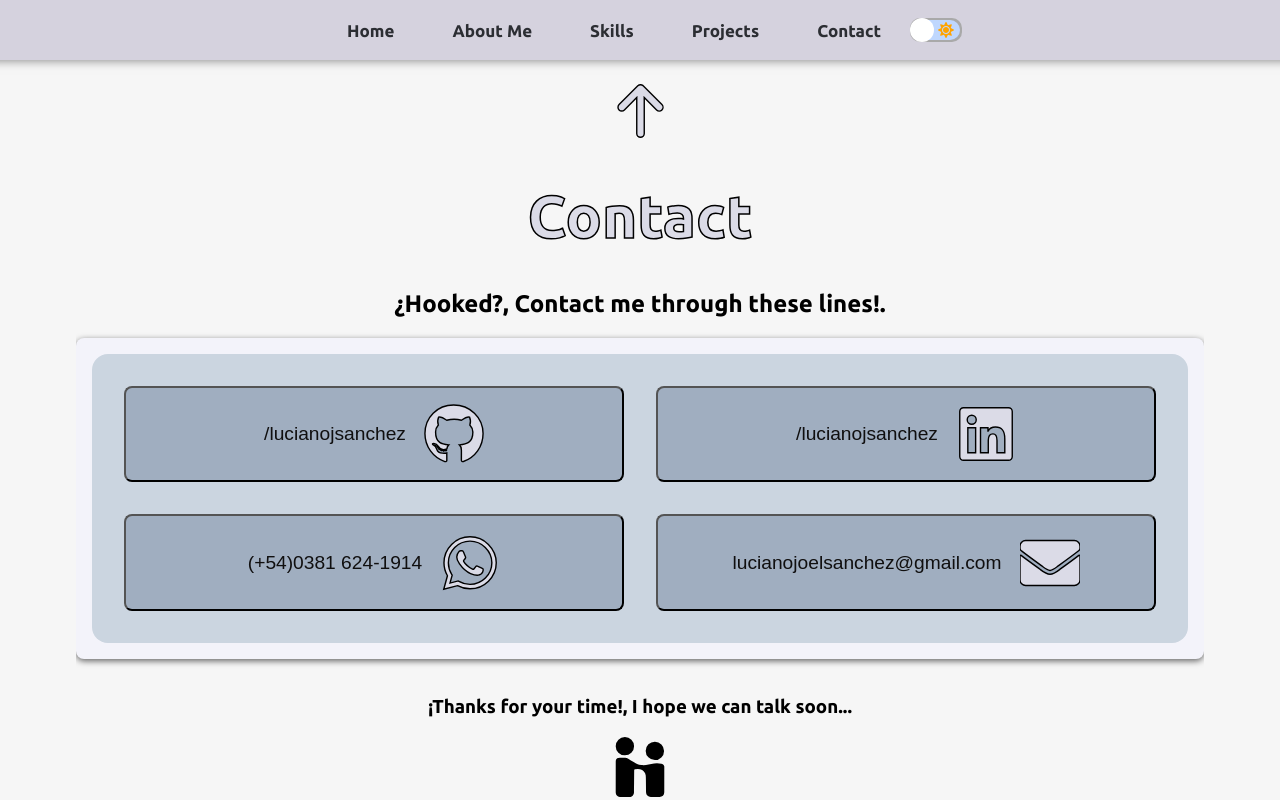
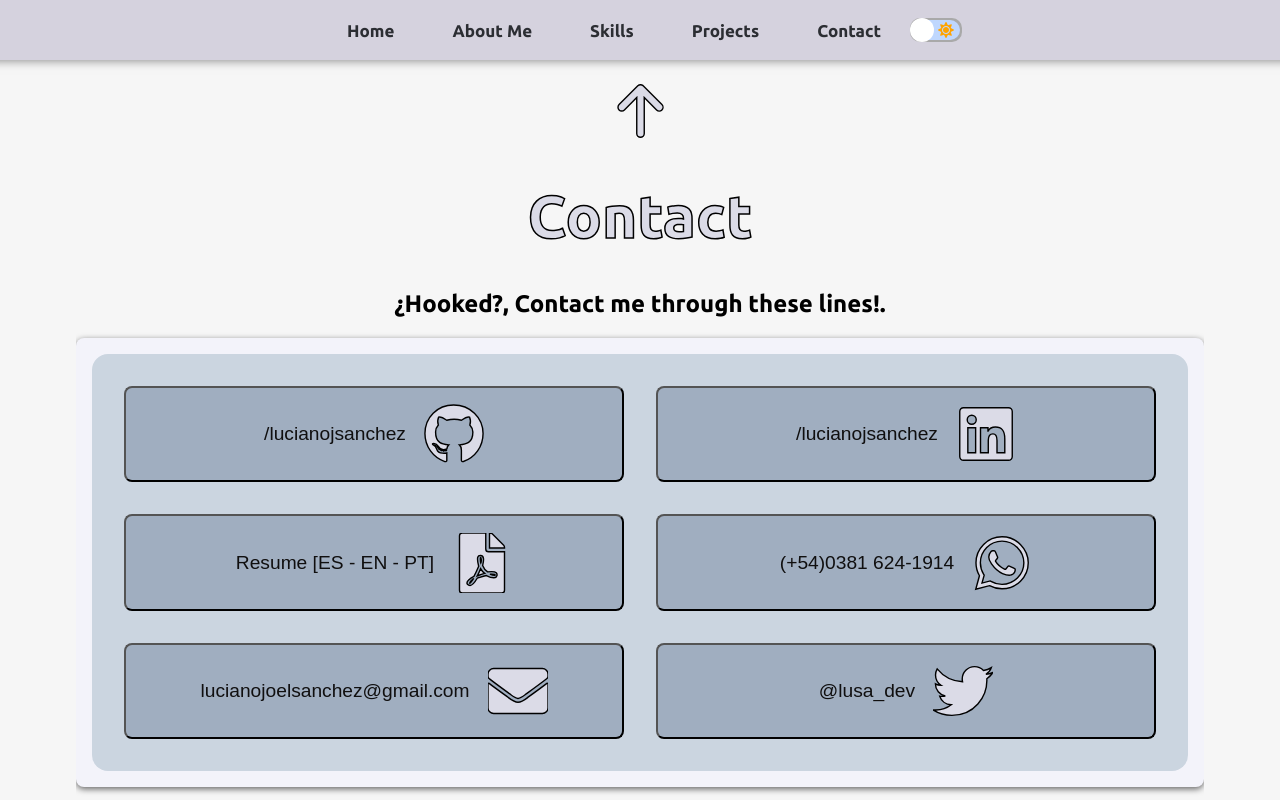
Before and after one commit to lucianojsanchez/portfolio, a React (Vite) app: page /contact in a window 1280 px wide. Shown: the top 800 px of the page. Built offline with nearby package versions, Linux system fonts and the light colour scheme.

Commit message:
added resume button and twitter

```diff
--- a/src/components/Contact/Contact.tsx
+++ b/src/components/Contact/Contact.tsx
@@ -1,5 +1,12 @@
 import React, { useContext } from "react";
-import { FaEnvelope, FaLinkedin, FaGithub, FaWhatsapp } from "react-icons/fa";
+import {
+  FaEnvelope,
+  FaLinkedin,
+  FaGithub,
+  FaWhatsapp,
+  FaFilePdf,
+  FaTwitter,
+} from "react-icons/fa";
 import styles from "./Contact.module.scss";
 import { ThemeContext } from "../../context/ThemeContext";
 import { FontAwesomeIcon } from "@fortawesome/react-fontawesome";
@@ -42,7 +49,15 @@ const Contact = () => {
                 <FaLinkedin />
               </button>
             </a>
-
+            <a
+              href="https://drive.google.com/drive/folders/156t5f2oufgfcSaA1C-uoa7RoQaUhDVNA?usp=share_link"
+              target="_blank"
+            >
+              <button>
+                <p>Resume [ES - EN - PT]</p>
+                <FaFilePdf />
+              </button>
+            </a>
             <a href="https://wa.link/m8rzyf" target="_blank">
               <button>
                 <p>(+54)0381 624-1914</p>
@@ -53,6 +68,12 @@ const Contact = () => {
               <button>
                 <p>lucianojoelsanchez@gmail.com</p>
                 <FaEnvelope />
+              </button>
+            </a>
+            <a href="https://twitter.com/lusa_dev" target="_blank">
+              <button>
+                <p>@lusa_dev</p>
+                <FaTwitter />
               </button>
             </a>
           </div>
```
